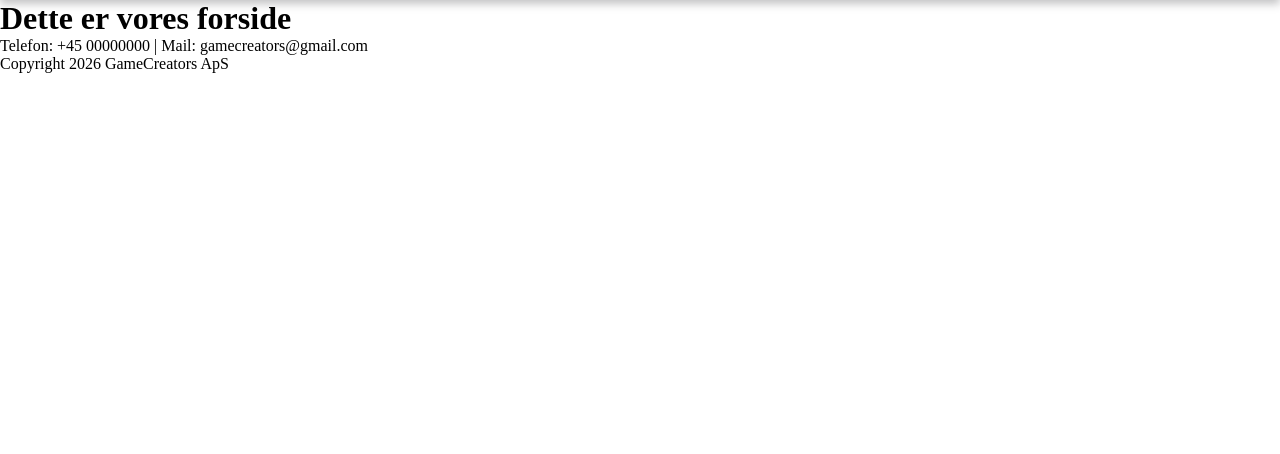
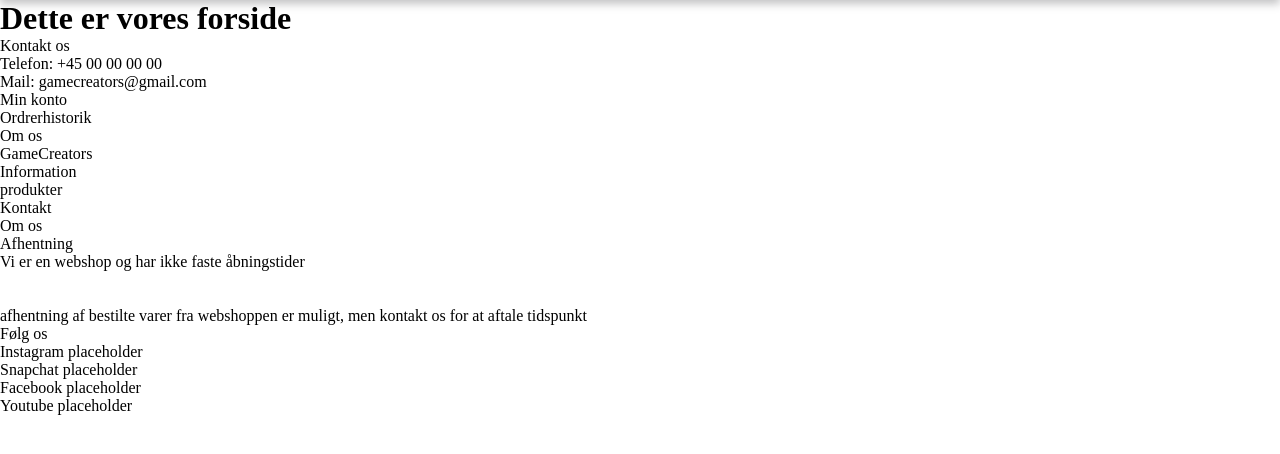
Before and after one commit to Dontosquare/webDev-semesterprojekt-e2026, a Node server app: page / in a window 1280 px wide; the page is wider, and only the part inside the window is pictured. Shown: the part 111-565 px from the top of that part. Run offline with Node 20, Linux system fonts and the light colour scheme; style sheets or scripts are compiled from the project's sources; some libraries are stand-ins or nearby versions.

Commit message:
footer tilføjet med default kode

```diff
--- a/src/views/partials/footer.hbs
+++ b/src/views/partials/footer.hbs
@@ -1,4 +1,42 @@
-<footer>
-  <p>Telefon: +45 00000000 | Mail: gamecreators@gmail.com</p>
-  <p>Copyright 2026 GameCreators ApS</p>
-</footer>
+<!DOCTYPE html>
+<html lang="da">
+<head>
+  <meta charset="UTF-8">
+  <meta name="viewport" content="width=device-width, initial-scale=1">
+  <title>{{title}}</title>
+</head>
+    <body>
+        <main>
+            <footer class="footer">
+                <div class="footer__container__left">
+                  <p>Kontakt os</p>
+                    <p>Telefon: +45 00 00 00 00</p>
+                    <p>Mail: gamecreators@gmail.com</p>
+                  <p>Min konto</p>
+                    <p>Ordrerhistorik</p>
+                  <p>Om os</p>
+                    <p>GameCreators</p>
+                </div>
+                <div class="footer__container__middle__left">
+                  <p>Information</p>
+                    <p>produkter</p>
+                    <p>Kontakt</p>
+                    <p>Om os</p>
+                </div>
+                <div class="footer__container__middle__right">
+                  <p>Afhentning</p>
+                    <p>Vi er en webshop og har ikke faste åbningstider </p>
+                    <br></br>
+                    <p>afhentning af bestilte varer fra webshoppen er muligt, men kontakt os for at aftale tidspunkt</p>
+                </div>
+                <div class="footer__container__right">
+                  <p>Følg os</p>
+                    <p>Instagram placeholder</p>
+                    <p>Snapchat placeholder</p>
+                    <p>Facebook placeholder</p>
+                    <p>Youtube placeholder</p>
+                </div>
+            </footer>
+        </main>
+    </body>
+</html>
```
Also changed, not shown: src/assets/SCSS/_footer.scss (added, +29 -0 lines).
